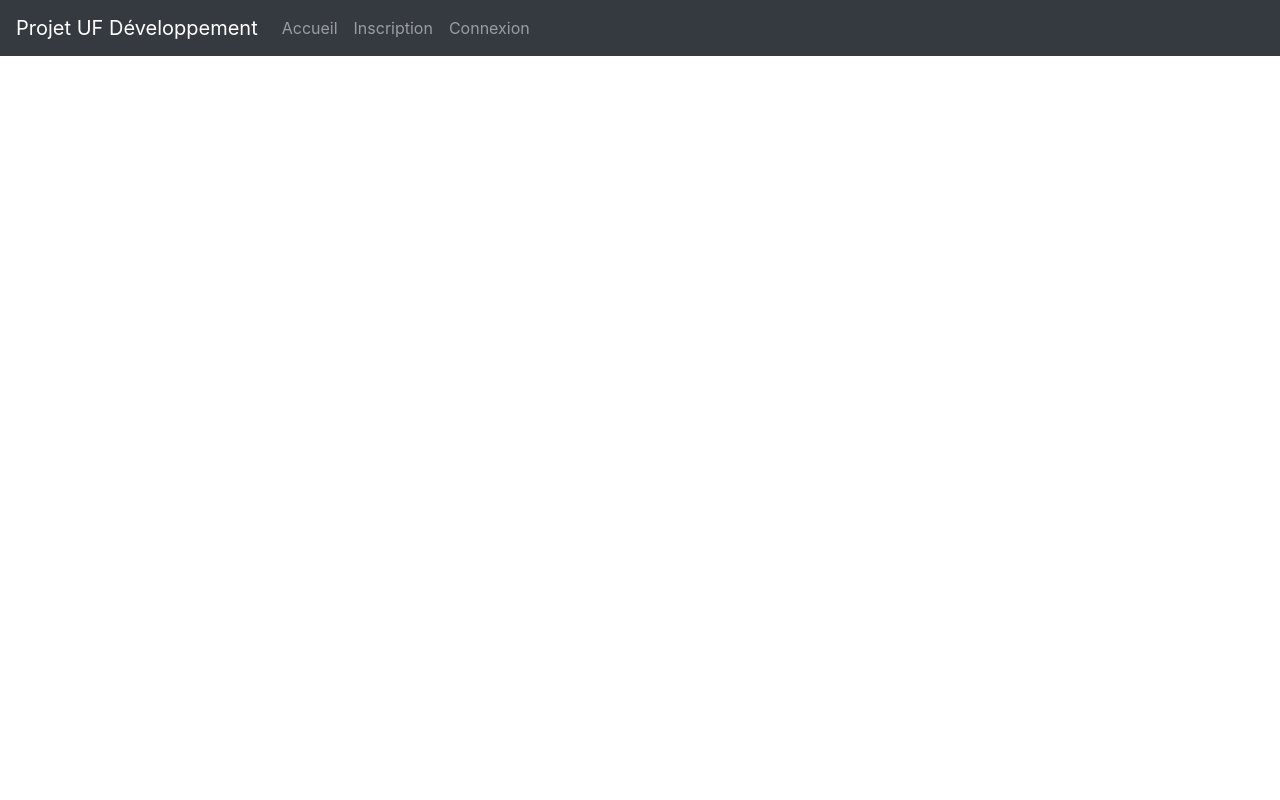
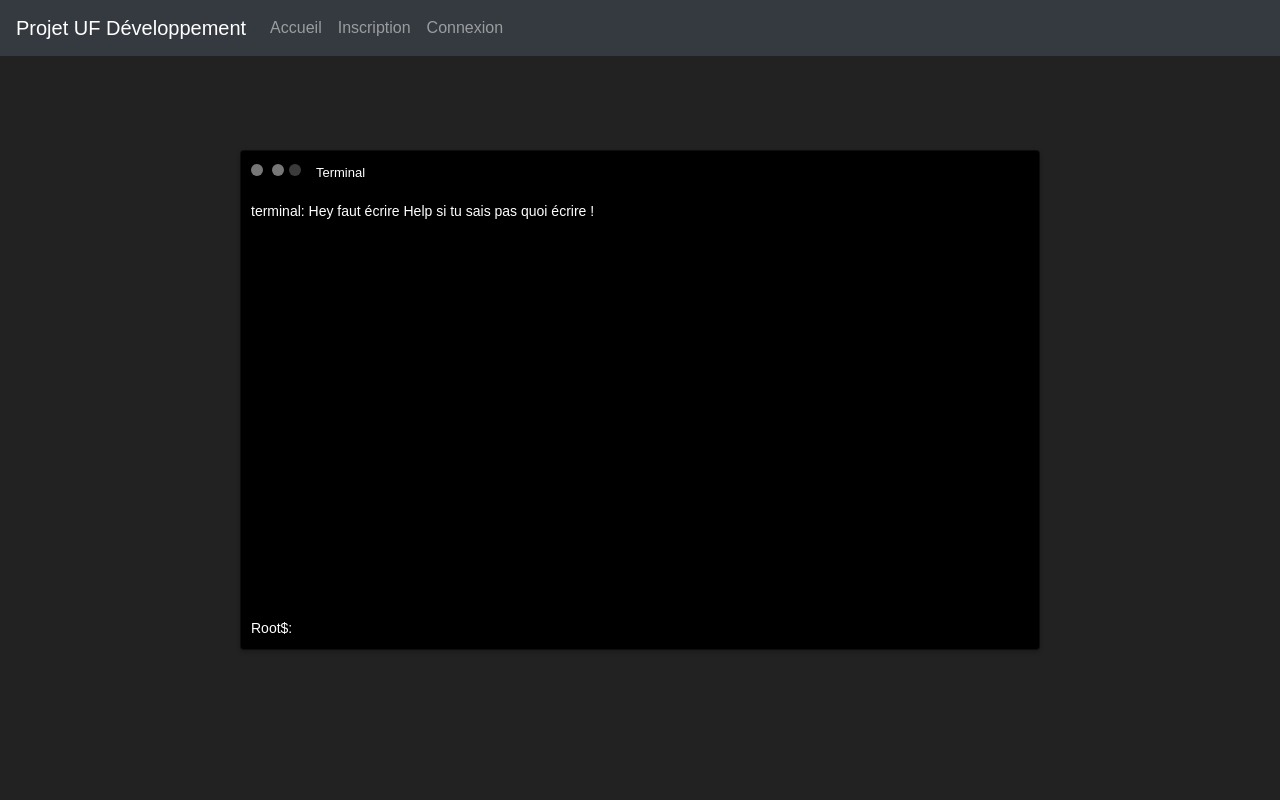
Before and after one commit to StevenD33/Plante_Connecte, a PHP site: page / in a window 1280 px wide. Run offline with PHP 8.4, Linux system fonts and the light colour scheme.

Commit message:
Ajout d'un p'tit terminal

```diff
--- /dev/null
+++ b/Website/assets/js/terminal.js
@@ -0,0 +1,122 @@
+var lines = document.querySelector(".lines");
+var user = "workstation$";
+document.addEventListener("keyup", keyup);
+function keyup(e) {
+    if (e.srcElement.type == "text") {
+        var input = e.srcElement;
+        var text = input.value;
+
+        if (e.key == "Enter") {
+            input.value = "";
+            addLine(`${user}: ${text}`);
+            if (text.length) parseCommand(text);
+        }
+    }
+}
+
+function addLine(text) {
+    lines.innerHTML += `<div class="line">${text}</div>`;
+    lines.scrollTo(0, lines.scrollHeight);
+}
+
+function parseCommand(text) {
+    var split = text.split(" ");
+    var commandName = split[0];
+    var commandArguments = split.splice(1, split.length);
+    var command = commands.find(function(e) {
+        return e.name == commandName;
+    });
+    console.log(arguments);
+
+    if (!command) {
+        addLine(`terminal: command not found`);
+        return;
+    }
+
+    var argumentsNeeded = command.arguments.filter(function(e) {
+        return e.required;
+    });
+    if (commandArguments.length < argumentsNeeded) {
+        addLine(`terminal: you might be missing arguments`);
+    }
+
+    if (commandArguments.length > command.arguments.length) {
+        addLine(`terminal: you might have put to many arguments`);
+    }
+
+    command.exe(commandArguments);
+}
+
+function findCommand(commandName) {
+    return commands.find(function(e) {
+        return e.name == commandName;
+    });
+}
+
+var commands = [
+    {
+        name: "help",
+        help: "This is the help command :]",
+        arguments: [
+            {
+                required: false,
+                name: "commandName",
+                help: "type the name of the command. type commands"
+            }
+        ],
+        exe: function(commandArguments) {
+            if (commandArguments.length == 0) {
+                addLine(
+                    "use <info>help [commandName]</info> to get info about a command"
+                );
+                addLine("");
+                for (var command of commands) {
+                    var helpText = command.name;
+                    for (var argument of command.arguments) {
+                        helpText += ` <info>[${argument.name}]</info>`;
+                    }
+                    addLine(helpText);
+                }
+            }
+
+            if (commandArguments.length > 0) {
+                var commandName = commandArguments[0];
+                var command = findCommand(commandName);
+                if (!command) {
+                    addLine("command not found: " + commandName);
+                }
+                addLine(`description: ${command.help}`);
+                for (var arg in command.arguments) {
+                    addLine(
+                        `<info>[${arg}]</info>: ${command.arguments[arg].name} - ${
+                            command.arguments[arg].help
+                            }`
+                    );
+                }
+            }
+        }
+    },
+    {
+        name: "time",
+        help: "Tells you the current time!",
+        arguments: [],
+        exe: function() {
+            var date = new Date();
+            var time =
+                date.getHours() + ":" + date.getMinutes() + ":" + date.getSeconds();
+            addLine(`terminal: ça dit l'heure qu'il est  ${time}`);
+        }
+
+    },
+    {        name: "ConnectedFlowers",
+        help: "Présentation de l'entreprise",
+        arguments: [],
+        exe: function() {
+            addLine(`terminal: Connected FLowers est une startup qui est composé de 3 personnes : `);
+            addLine(`terminal: Thibault Chef de projet et Ingénieur IOT : `);
+            addLine(`terminal: Lucas Administrateur de Base de Donnée  : `);
+            addLine(`terminal: Steven DevWeb par ci par là mais pas ouf  : `);
+
+
+        },}
+];
--- /dev/null
+++ b/Website/assets/styles/css/accueil.css
@@ -0,0 +1,104 @@
+html,
+body {
+    padding: 0px;
+    margin: 0px;
+    background: #222;
+    font-family: "Karla", sans-serif;
+    color: #fff;
+    height: 100%;
+}
+
+body {
+    display: flex;
+}
+
+.program {
+    width: 800px;
+    height: 500px;
+    margin: auto;
+    background: #000;
+    border-radius: 4px;
+    overflow: hidden;
+    position: relative;
+    box-shadow: 0px 2px 4px rgba(0, 0, 0, 0.25);
+    border: 1px solid rgba(255, 255, 255, 0.05);
+    display: flex;
+    flex-direction: column;
+}
+.titlebar {
+    height: 40px;
+}
+.title {
+    display: inline-block;
+    margin: 12px 5px;
+    vertical-align: top;
+    font-size: 13px;
+}
+.actions {
+    display: inline-block;
+    padding-left: 10px;
+}
+.action {
+    width: 12px;
+    height: 12px;
+    display: inline-block;
+    background: #777;
+    border-radius: 100%;
+    margin: 13px 5px 10px 0px;
+    cursor: pointer;
+}
+.close:hover {
+     background: #f33;
+ }
+.minimize:hover {
+     background: #ff1;
+ }
+.expand:hover {
+     background: #493;
+ }
+.terminal {
+    color: #fff;
+    font-size: 14px;
+    display: flex;
+    flex-direction: column;
+    height: 100%;
+}
+.lines {
+    flex: 1;
+    padding: 10px 10px 0px 10px;
+    overflow: auto;
+}
+.line {
+    min-height: 12px;
+    white-space: nowrap;
+    overflow: hidden;
+}
+warn {
+    color: #f45;
+}
+info {
+    color: #90caf9;
+}
+yay {
+    color: #294;
+}
+
+.input {
+    display: flex;
+}
+.user {
+    width: auto;
+    padding: 10px 10px;
+    vertical-align: baseline;
+}
+input {
+    background: transparent;
+    width: 100%;
+    height: 100%;
+    color: #fff;
+    outline: none;
+    padding: 10px 0px;
+    flex: 1;
+    border: none;
+    font-size: 13px;
+}
--- a/Website/views/accueil_view.php
+++ b/Website/views/accueil_view.php
@@ -6,20 +6,37 @@
     <?php include_once 'views/includes/head.php'?>
 
     <title><?= ucfirst($page) ?></title>
+    <link rel="stylesheet" type="text/css" href="<?= PATH?>assets/styles/css/accueil.css">
 
 </head>
 <body>
 <?php include_once 'views/includes/header.php'?>
 
-<main role="main" class="container">
-
-
-    <?php include_once 'views/includes/footer.php'?>
-
-</main>
+<div class="program">
+    <div class="titlebar">
+        <div class="actions">
+            <div class="action close"></div>
+            <div class="action minimize"></div>
+            <div class="action expand"></div>
+        </div>
+        <div class="title">Terminal</div>
+    </div>
+    <div class="terminal">
+        <div class="lines">
+            <div class="line">terminal: Hey faut écrire Help si tu sais pas quoi écrire !</div>
+        </div>
+        <div class="input">
+            <div class="user">Root$:</div>
+            <input/>
+        </div>
+    </div>
+</div>
 <script src="assets/js/bootstrap.js"></script>
 <script src="assets/js/bootstrap2.js"></script>
 <script src="assets/js/bootstrap3.js"></script>
+<script src="assets/js/terminal.js"></script>
+
+
 
 </body>
 
```
Also changed, not shown: 1 other file.
